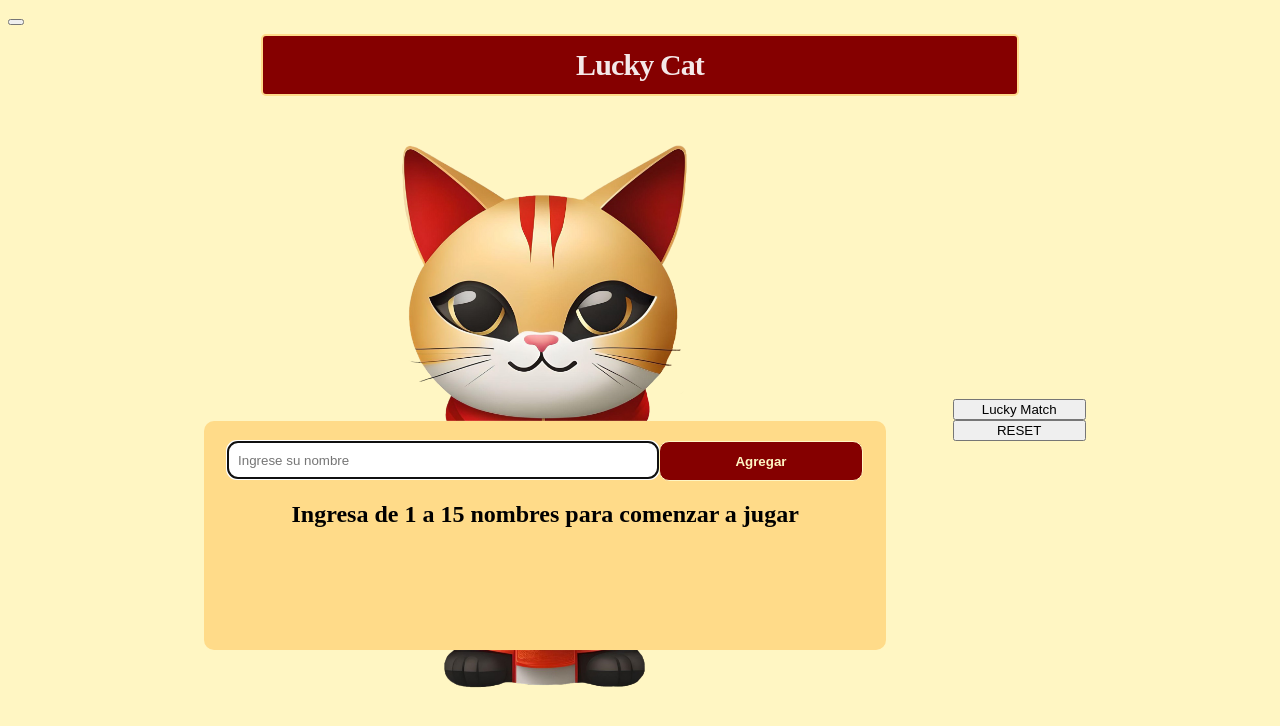
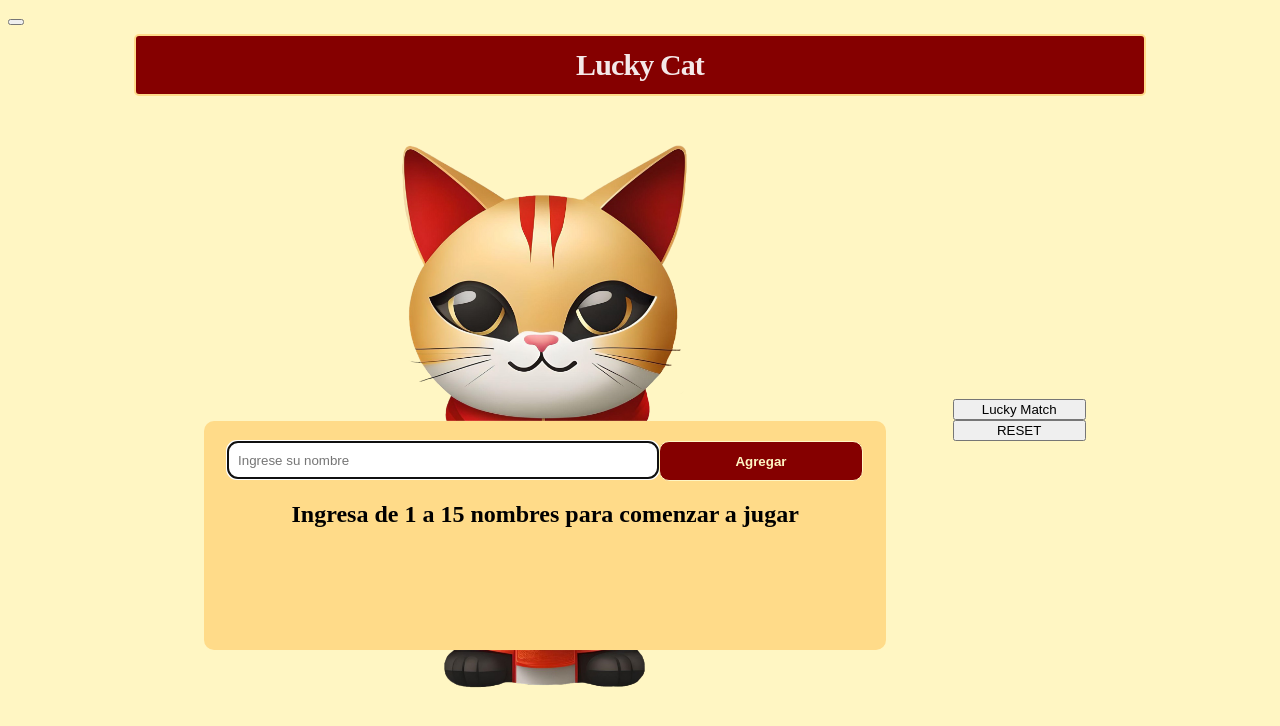
Before and after one commit to Mercedes-Celedon/lucky-cat, a plain HTML site: page lucky_cat.html in a window 1280 px wide. Drawn offline with Linux system fonts and the light colour scheme; a web font is replaced by a local one.

Commit message:
Cambios en titulo responsive

```diff
--- a/styles/responsive-web.css
+++ b/styles/responsive-web.css
@@ -1,6 +1,6 @@
-@media only screen and (min-width:600px) {
+@media only screen and (min-width:700px) {
     #animation{
-        width: 80%;
+        width: 80%!important;
     }
     h2{
         padding: 0 20px;
```
